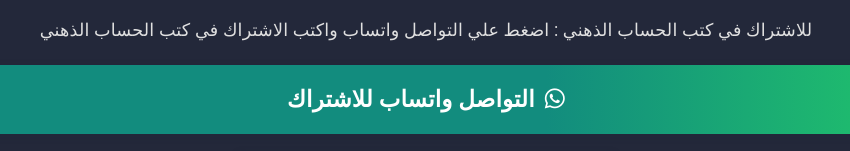
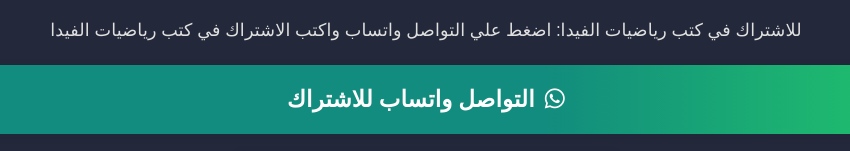
Before and after one commit to egypt-academy/book2, a plain HTML site: page index.html in a window 1280 px wide. Shown: the part 1056-1207 px from the top of the page, 214-1064 px from the left. Drawn offline with Linux system fonts and the light colour scheme.

Commit message:
Update index.html

```diff
--- a/index.html
+++ b/index.html
@@ -30,7 +30,7 @@
                 <source src="تفاصيل وعينات كتب الحساب الذهني.mp4" type="video/mp4">
                 Your browser does not support the video tag.
             </video>
-            <p style="text-align:center; margin-top:18px;"> للاشتراك في كتب الحساب الذهني : اضغط علي التواصل واتساب واكتب الاشتراك في كتب الحساب الذهني </p>
+            <p style="text-align:center; margin-top:18px;">للاشتراك في كتب رياضيات الفيدا: اضغط علي التواصل واتساب واكتب الاشتراك في كتب رياضيات الفيدا </p>
             <div style="text-align:center; margin-top:18px;">
                 <a href="https://api.whatsapp.com/send/?phone=%2B201272796287&text&type=phone_number&app_absent=0" class="subscribe-button" style="font-size:1.3em; padding:14px 32px;">
                     <i class="fab fa-whatsapp"></i> التواصل واتساب للاشتراك
```
